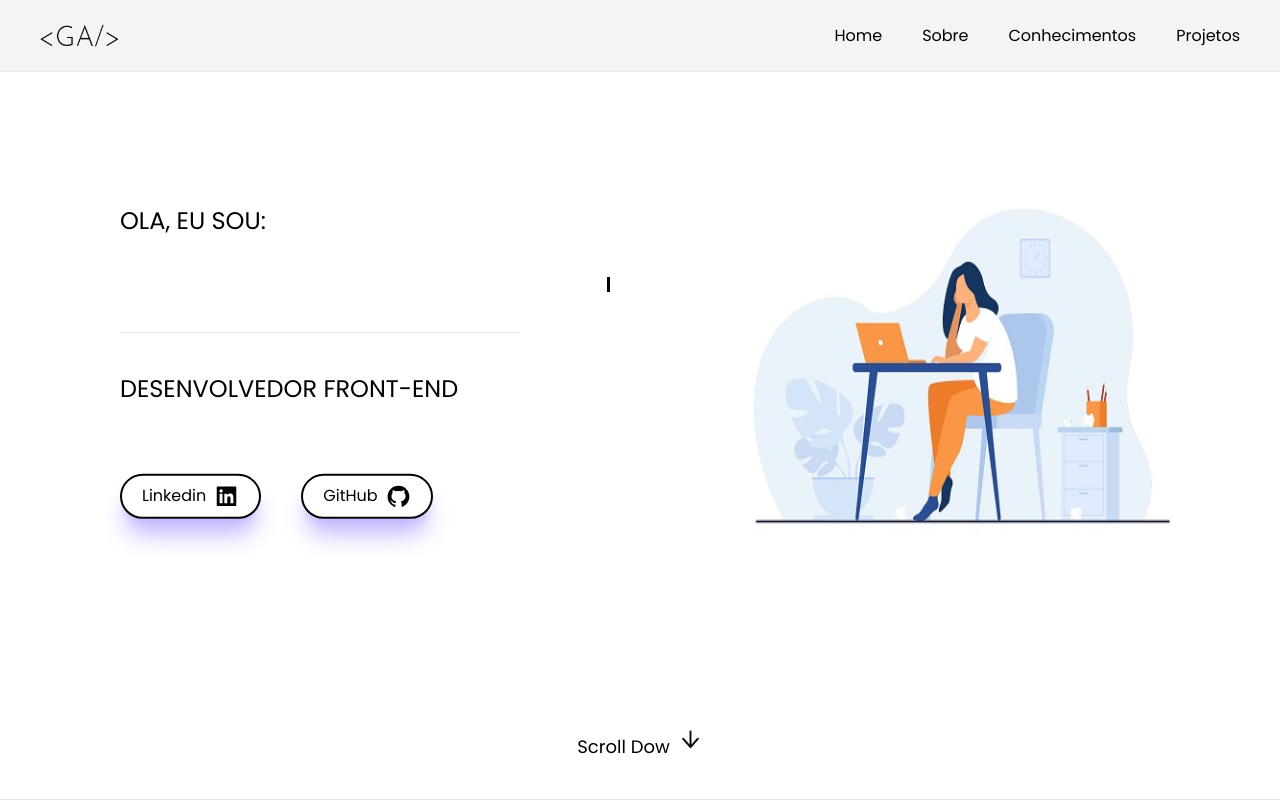
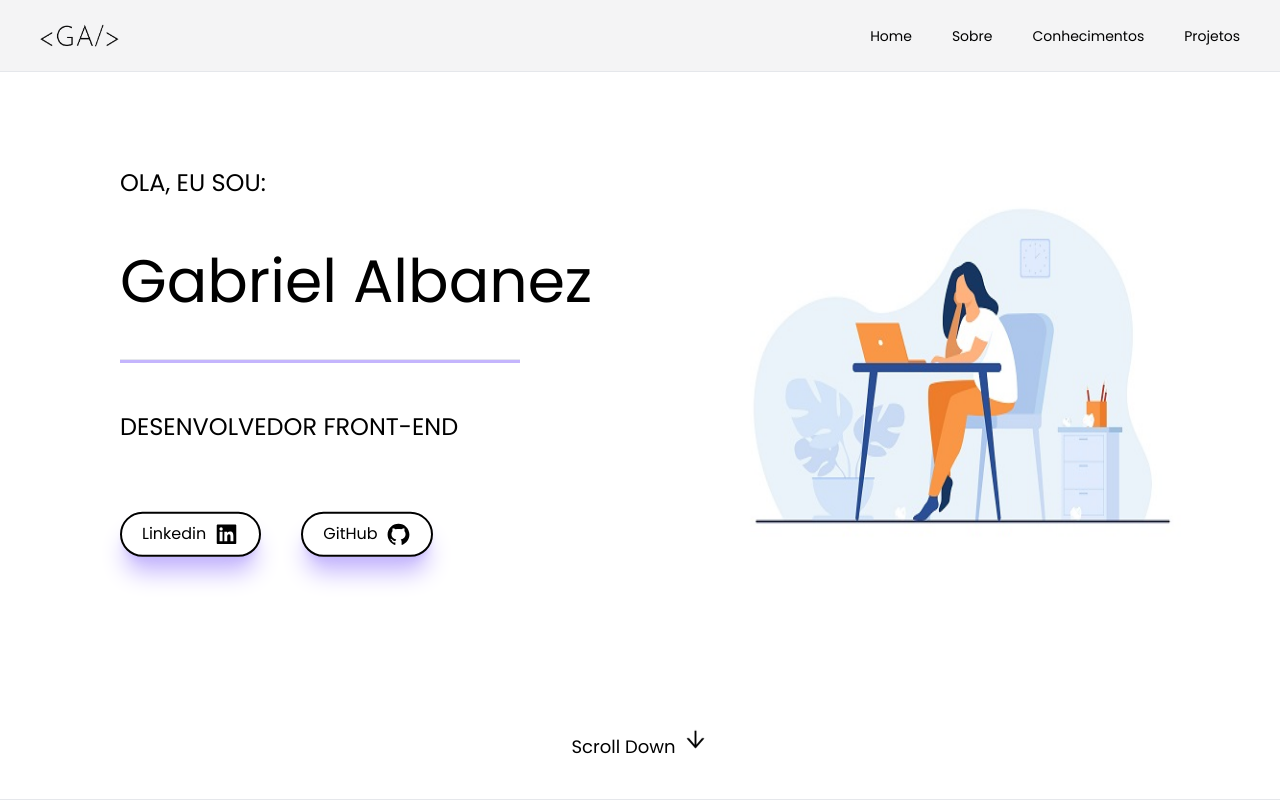
Before and after one commit to GabrielAlbanez/Portifolio, a React (Create React App) app: page / in a window 1280 px wide. Shown: the top 800 px of the page. Built offline with nearby package versions, Linux system fonts and the light colour scheme.

Commit message:
reponsive v1

```diff
--- a/src/components/Experiencia/index.jsx
+++ b/src/components/Experiencia/index.jsx
@@ -5,7 +5,7 @@ import ImagenZinha from '../Imagem';
 
 function Experiencia() {
     return (
-        <section id='conhecimentos' data-aos='fade-right' data-aos-duration='1000'data-aos-delay='300' className='flex flex-col  w-screen  items-center h-[57vh]'>
+        <section id='conhecimentos' data-aos='fade-right' data-aos-duration='1000'data-aos-delay='300' className='flex flex-col  w-screen  items-center h-[47vh]'>
             <h1 className='text-4xl'>Conhecimentos</h1>
             <div className='w-[80%] flex flex-wrap justify-between items-center h-[55%] mt-10 p-10'>
                 <ImagenZinha width={40} height={40} url={'https://upload.wikimedia.org/wikipedia/commons/thumb/a/a7/React-icon.svg/2300px-React-icon.svg.png'} />
--- a/src/components/Navbar/index.jsx
+++ b/src/components/Navbar/index.jsx
@@ -3,20 +3,20 @@ import Logo2 from "../../Assets/imgs/Logo2.png";
 
 const Navbar = () => {
     return (
-        <div className='fixed top-0 w-screen h-[9vh] border-b-[1px] flex items-center justify-between px-10  bg-zinc-100 z-50'>
+        <div className='fixed top-0 w-[100%] h-[9vh] border-b-[1px] flex items-center justify-between px-3  sm:px-10 bg-zinc-100 z-50'>
             <img src={Logo2} alt="logo" width={100} height={100} className='w-20 h-10' />
             <div>
-                <ul className='flex gap-10'>
-                    <li className='hover:underline hover:decoration-violet-300 hover:decoration-2'>
+                <ul className='flex flex-row gap-5 text-sm sm:flex-row  sm:gap-10'>
+                    <li className='hover:underline hover:text-violet-300 hover:bg-transparent hover:border-2 hover:border-violet-300'>
                         <a href="#home">Home</a>
                     </li>
-                    <li className='hover:underline hover:decoration-violet-300 hover:decoration-2'>
+                    <li className='hover:underline hover:text-violet-300 hover:bg-transparent hover:border-2 hover:border-violet-300'>
                         <a href="#sobre">Sobre</a>
                     </li>
-                    <li className='hover:underline hover:decoration-violet-300 hover:decoration-2'>
+                    <li className='hover:underline hover:text-violet-300 hover:bg-transparent hover:border-2 hover:border-violet-300'>
                         <a href="#conhecimentos">Conhecimentos</a>
                     </li>
-                    <li className='hover:underline hover:decoration-violet-300 hover:decoration-2'>
+                    <li className='hover:underline hover:text-violet-300 hover:bg-transparent hover:border-2 hover:border-violet-300'>
                         <a href="#projetos">Projetos</a>
                     </li>
                 </ul>
--- a/src/components/Projects/index.jsx
+++ b/src/components/Projects/index.jsx
@@ -3,6 +3,8 @@ import "./timeLine.css"
 
 const Projetcts = () => {
   return (
+    <div id='projetos'  className='flex flex-col gap-10'>
+      <h1 className='w-[100%] text-5xl text-center'>my projects </h1>
       <div   className='timeline'>
 
       <div    className='container left-container  '>
@@ -88,6 +90,7 @@ const Projetcts = () => {
       </div>
 
       </div>
+      </div>
 
 
   )
--- a/src/components/Projects/timeLine.css
+++ b/src/components/Projects/timeLine.css
@@ -158,3 +158,41 @@
     left: -15px;
 
 }
+
+@media screen and (max-width: 600px) {
+
+    .timeline{
+        margin: 50px auto;
+    }
+    .timeline::after{
+        left: 31px;
+
+    }
+    .container{
+        width: 100%;
+         padding-left: 80px;
+         padding-right: 25px;
+
+    }
+
+    .text-box{
+        font-size: 13px;
+
+    }
+
+    .text-box small{
+        margin-bottom: 10px;
+    }
+    .right-container{
+        left: 0;
+    }
+
+    .left-container img, .right-container img{
+        left: 10px;
+    }
+    .left-container-arrow, .right-container-arrow{
+        border-right: 15px solid rgb(219, 213, 213);
+        border-left: 0;
+        left: -15px;
+    }
+}
--- a/src/components/home/home.css
+++ b/src/components/home/home.css
@@ -1,12 +1,19 @@
-.writeText{
+
+
+.writeText {
     border-right: 3px solid;
     width: 13ch;
     white-space: nowrap;
     overflow: hidden;
-    animation: digitando 2s steps(15),
-    piscando 0.5s infinite step-end alternate;
+    animation: digitando 2s steps(15), piscando 0.5s infinite step-end alternate;
+}
 
+@media screen and (min-width: 768px) {
+    .writeText {
+        width: 65vw; /* Porcentagem da largura da viewport */
+    }
 }
+
 
 @keyframes digitando{
     from{
--- a/src/components/home/index.jsx
+++ b/src/components/home/index.jsx
@@ -2,36 +2,34 @@ import React from 'react'
 import "./home.css"
 import workHome from "../../Assets/imgs/imgHome.jpg"
 import { AiOutlineArrowDown } from 'react-icons/ai';
-import { AiOutlineGithub,AiFillLinkedin } from 'react-icons/ai';
+import { AiOutlineGithub, AiFillLinkedin } from 'react-icons/ai';
 
 
 const Home = () => {
     return (
-        <section id='home' className='flex flex-col  w-screen border-b-[1px] h-[100vh] '>
-            <div className='flex items-center justify-around h-[130%] pt-10'>
-                <div className=' h-[50vh] w-[60vh] flex flex-col justify-center'>
-                    <div className='flex flex-col gap-10 p-10 h-[70%] '>
+        <section id='home' className='flex flex-col w-[100%] border-b-[1px] h-[100vh] '>
+            <div className='flex items-center justify-center sm:justify-around h-[130%] pt-10 '>
+                <div className='h-[50vh] w-[60vh] flex flex-col justify-center '>
+                    <div className='flex flex-col items-center sm:items-start w-[100%]  gap-10 sm:p-10 md:h-[90%] h-[80%]'>
                         <h2 className='text-2xl'>OLA, EU SOU:</h2>
-                        <h1 className='text-6xl pt-3 writeText'>Gabriel Albanez</h1>
-                        <hr className='bg-violet-300 h-1 ' />
+                        <h1 className='text-3xl sm:text-6xl  sm:pt-3 xl: writeText '>Gabriel Albanez</h1>
+                        <hr className='bg-violet-300 h-1 w-[70%] sm:w-[100%]  my-2' />
                         <h2 className='text-2xl'>DESENVOLVEDOR FRONT-END</h2>
 
                     </div>
-                    <div className='flex gap-10 items-center p-10'>
-                        <button className='  flex gap-2 items-center text-md rounded-full border-black border-[2px] px-5 py-2 shadow-violet-300 transition shadow-xl hover:bg-zinc-900 hover:text-white animate-bounce-short  '>Linkedin <AiFillLinkedin size={25}/></button>
-                        <button className=' flex gap-2 items-center text-md rounded-full border-black border-[2px] px-5 py-2 shadow-violet-300  transition shadow-xl hover:bg-zinc-900 hover:text-white animate-bounce-short '>GitHub <AiOutlineGithub size={25}/></button>
+                    <div className='flex gap-10 items-center justify-center sm:justify-start p-10'>
+                        <button className='flex gap-2 items-center text-md rounded-full border-black border-[2px] px-5 py-2 shadow-violet-300 transition shadow-xl hover:bg-zinc-900 hover:text-white animate-bounce-short'>Linkedin <AiFillLinkedin size={25} /></button>
+                        <button className='flex gap-2 items-center text-md rounded-full border-black border-[2px] px-5 py-2 shadow-violet-300 transition shadow-xl hover:bg-zinc-900 hover:text-white animate-bounce-short'>GitHub <AiOutlineGithub size={25} /></button>
                     </div>
                 </div>
-                <div className='bg-blue-600 w-[60vh] h-[50vh] '>
-                    <img src={workHome} alt="" className='w-[100vh] h-[50vh] ' />
+                <div className='w-[0px] h-[0px] xl:w-[60vh] xl:h-[50vh] overflow-hidden xl:overflow-visible '>
+                    <img src={workHome} alt="" className='hidden sm:block w-[100vh] h-[50vh]' />
                 </div>
             </div>
             <div className='h-[20%] w-screen flex items-center justify-center'>
-                <p className='flex gap-2 text-lg'>Scroll Dow <AiOutlineArrowDown size={25} className='animate-bounce'/></p>
+                <p className='flex gap-2 text-lg'>Scroll Down <AiOutlineArrowDown size={25} className='animate-bounce' /></p>
             </div>
-
         </section>
-
     )
 }
 
```
